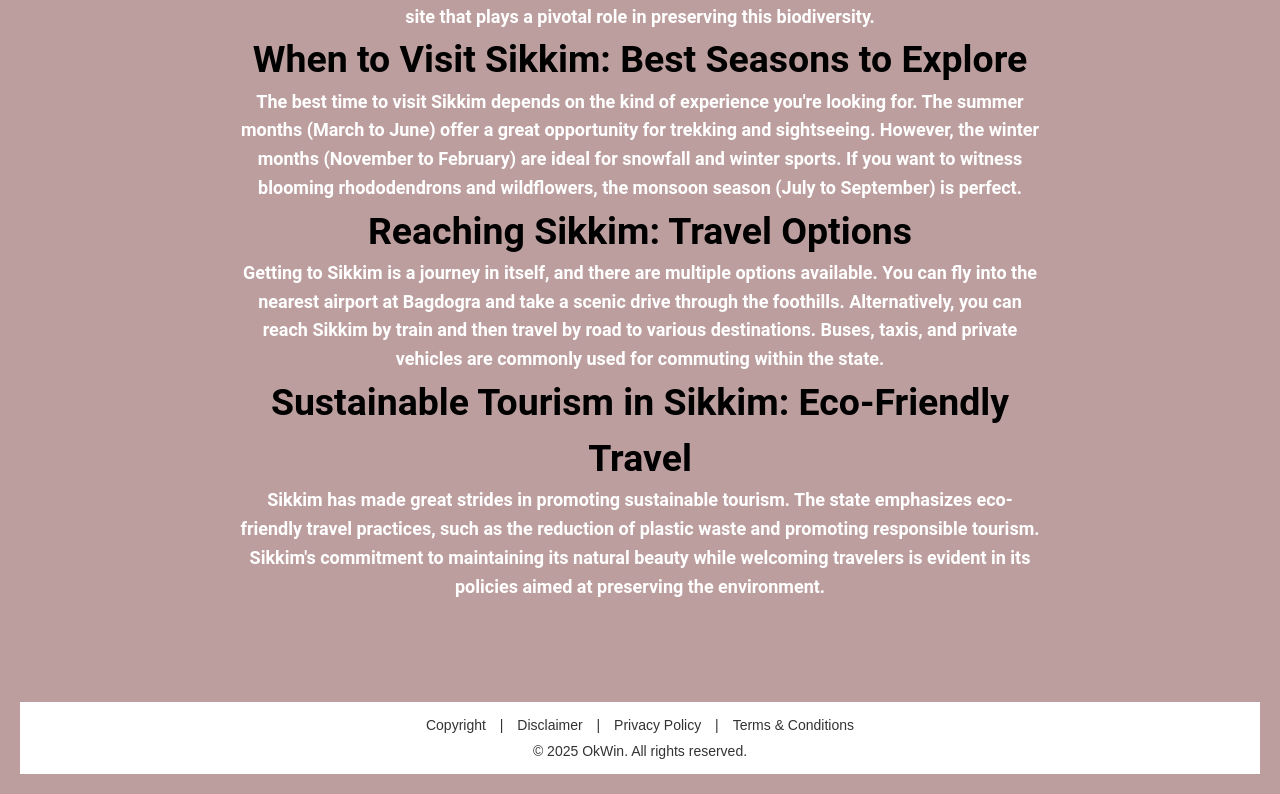
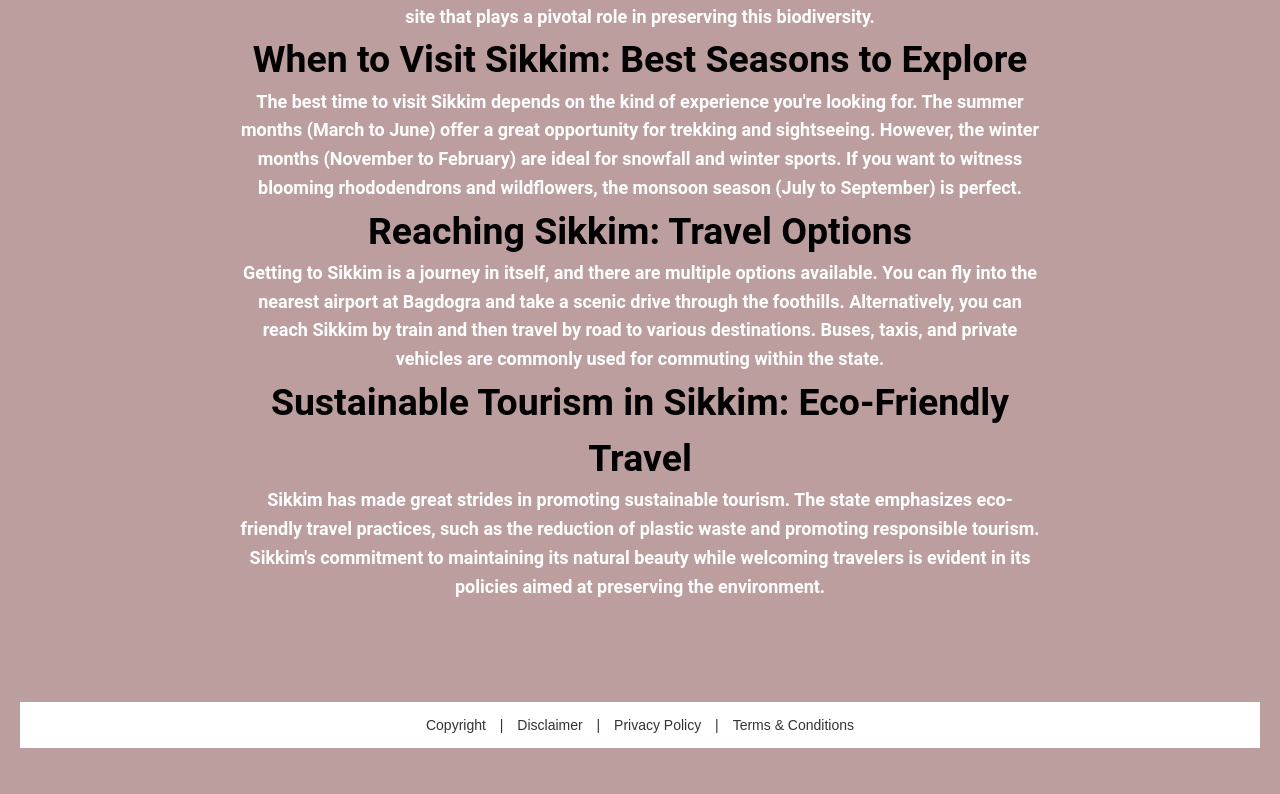
Before and after one commit to codex-zubair/okwin, a plain HTML site: page index.html in a window 1280 px wide. Shown: the part 1931-2725 px from the top of the page. After the commit the page ends 2699 px from the top, so only its background shows below. Drawn offline with Linux system fonts and the light colour scheme.

Commit message:
Update index.html

```diff
--- a/index.html
+++ b/index.html
@@ -222,7 +222,7 @@
             <a href="https://okwin.blog/privacy-policy-2/">Privacy Policy</a> |
             <a href="https://okwin.blog/terms-conditions/">Terms & Conditions</a>
         </div>
-        <div>© 2025 OkWin. All rights reserved.</div>
+
     </footer>
 
 </body>
```
